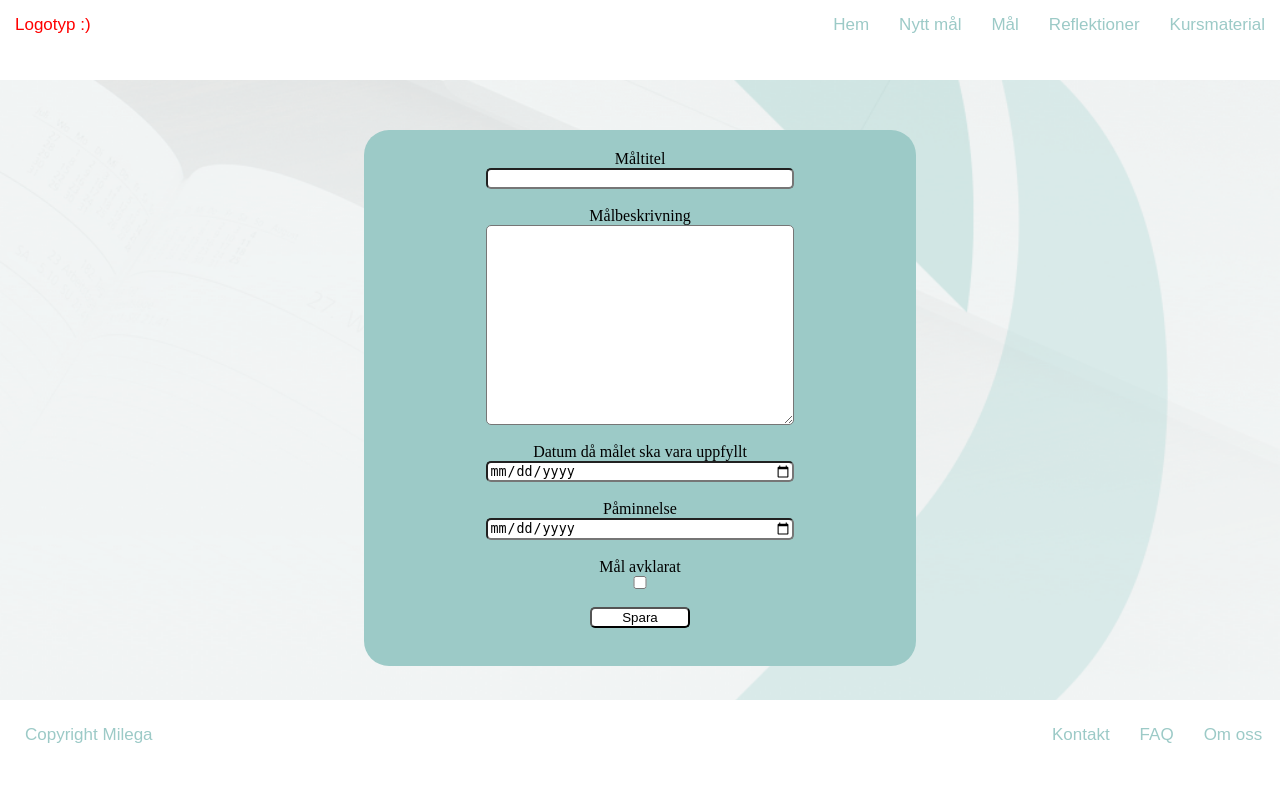
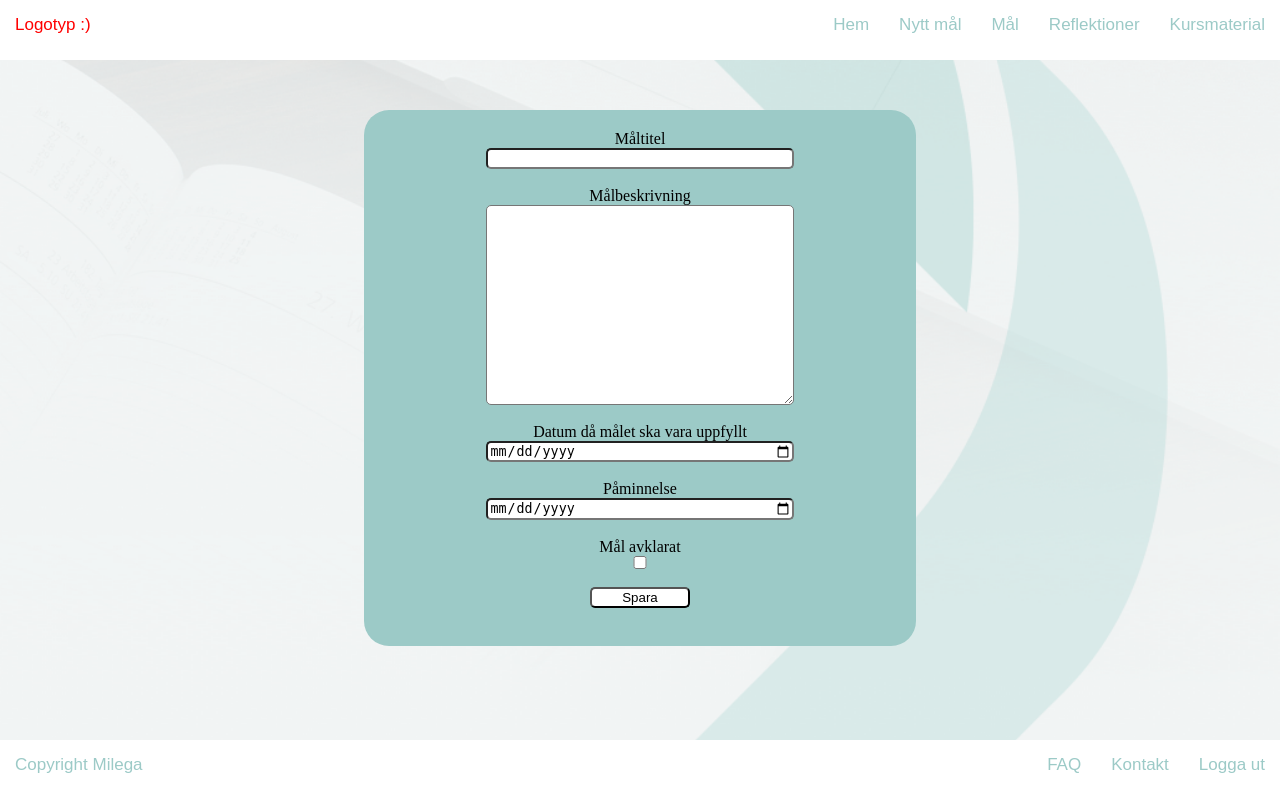
Before and after one commit to ericaglimsholt/Milega, a PHP site: page /goals.php in a window 1280 px wide. Run offline with PHP 8.4, Linux system fonts and the light colour scheme.

Commit message:
Fixed the footer

```diff
--- a/assets/php/templates/footer.php
+++ b/assets/php/templates/footer.php
@@ -1,9 +1,9 @@
 <nav id="footer">
 	<ul>
 		<li style="float:left;"><a href="#">Copyright Milega</a></li>
-		<li><a href="#">Om oss</a></li>
+		<li><a href="#">Logga ut</a></li>
+		<li><a href="#">Kontakt</a></li>
 		<li><a href="#">FAQ</a></li>
-		<li><a href="#">Kontakt</a></li>
 	</ul>
 </nav>
 
--- a/assets/style/style.css
+++ b/assets/style/style.css
@@ -118,10 +118,8 @@ li a:hover {
 }
 
 
-/* NAVBAR*/
-
 nav {
-	height: 80px;
+	height: 60px;
 	background: white;
 }
 nav li a {
@@ -135,8 +133,9 @@ footer {
   bottom: 0;
   left: 0;
   background-color: white;
-  width: 99%;
-  padding: 10px;
+  width: 100%;
+  padding: 0px;
+  height: 60px;
 }
 
 #goalcontent {
--- a/goal.php
+++ b/goal.php
@@ -33,7 +33,7 @@
 
 
 
-        <h1>Mål 1</h1>
+        <h1>Mål rubrik</h1>
 			  <div id="lecturecontent">
         <p>Beskrivning</p><br/>
         <p>Beskrivning 2</p><br/>
--- a/index.php
+++ b/index.php
@@ -23,7 +23,7 @@
       <div id="goalcontent">
       <?php  getGoalTitle($connection, 4); ?>
       </div>
-    </div>
+      </div
 
 
     </div>
```
